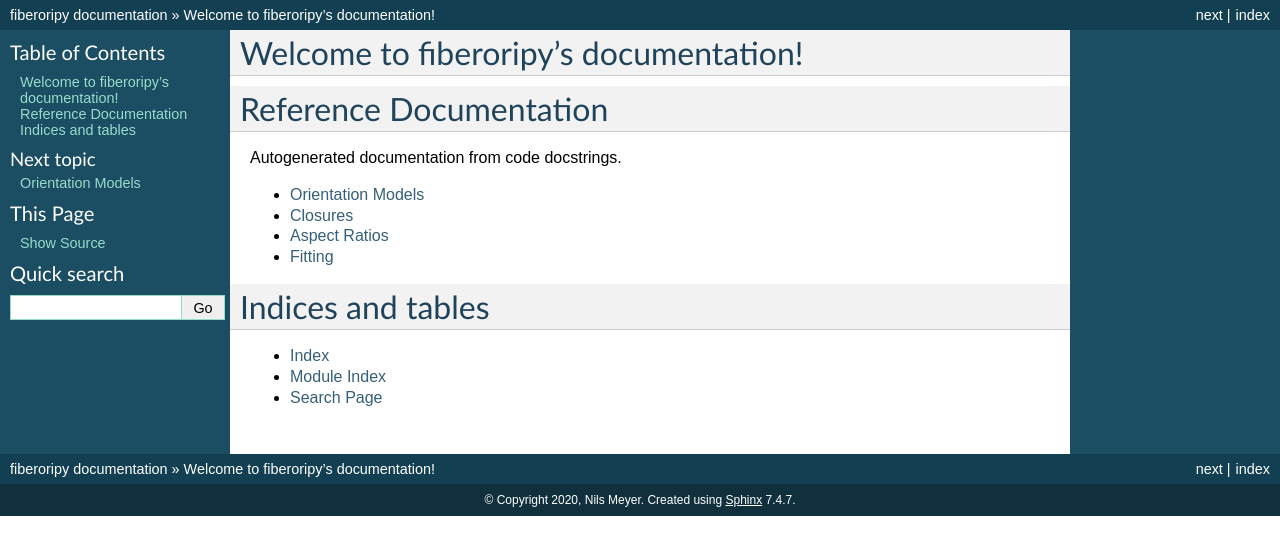
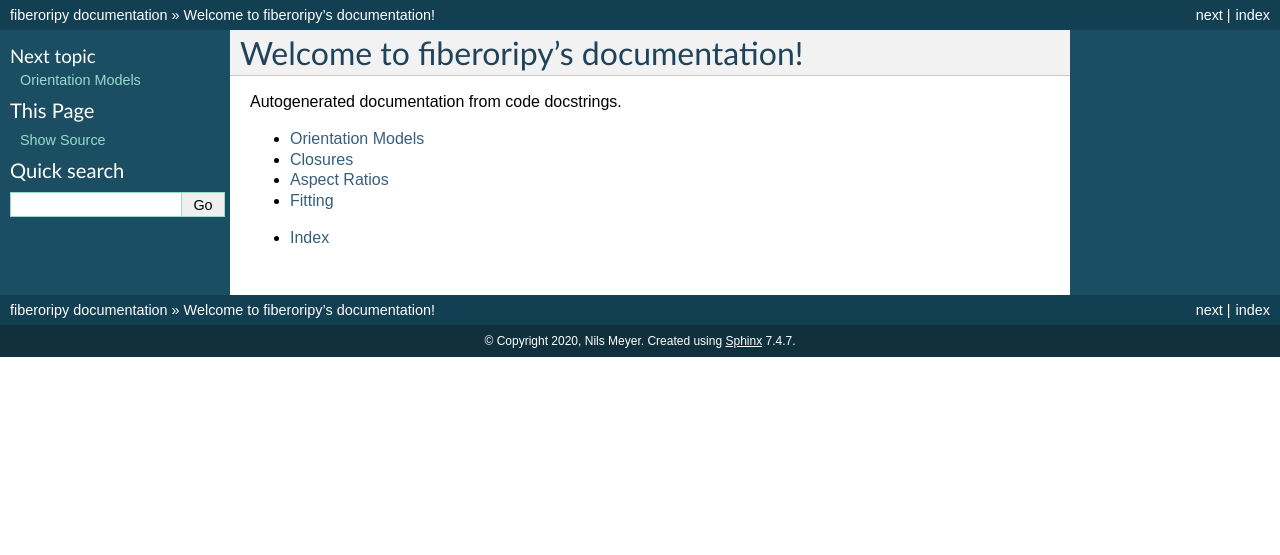
Before and after one commit to meyer-nils/fiberoripy, a Sphinx documentation site: the page built from docs/index.rst, in a window 1280 px wide. Shown: the top 555 px of the page. Built offline with Sphinx 7.4.7, drawn with Linux system fonts in a browser that asks for light colours.

Commit message:
Simplified docs.

```diff
--- a/docs/index.rst
+++ b/docs/index.rst
@@ -5,13 +5,6 @@
 
 Welcome to fiberoripy's documentation!
 ======================================
-
-.. toctree::
-   :maxdepth: 2
-   :caption: Contents:
-
-Reference Documentation
-=======================
 Autogenerated documentation from code docstrings.
 
 .. toctree::
@@ -19,11 +12,4 @@ Autogenerated documentation from code docstrings.
 
    reference
 
-
-
-Indices and tables
-==================
-
 * :ref:`genindex`
-* :ref:`modindex`
-* :ref:`search`
```
